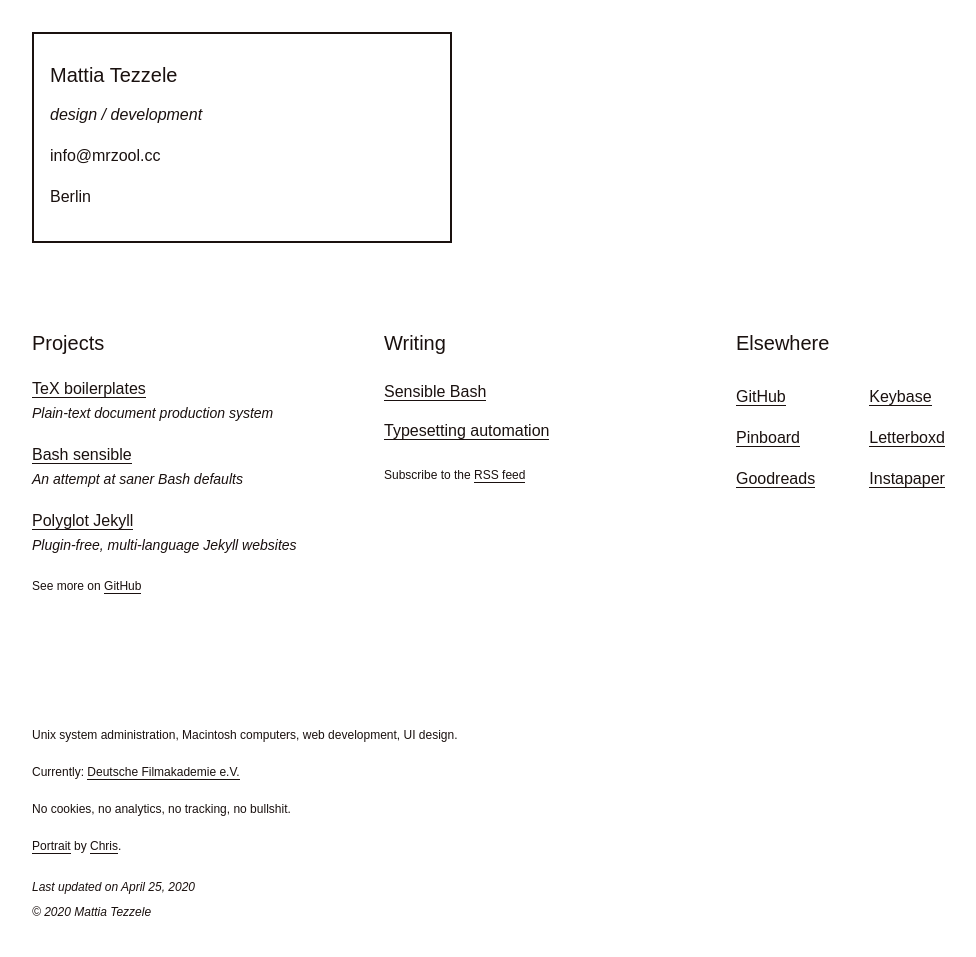
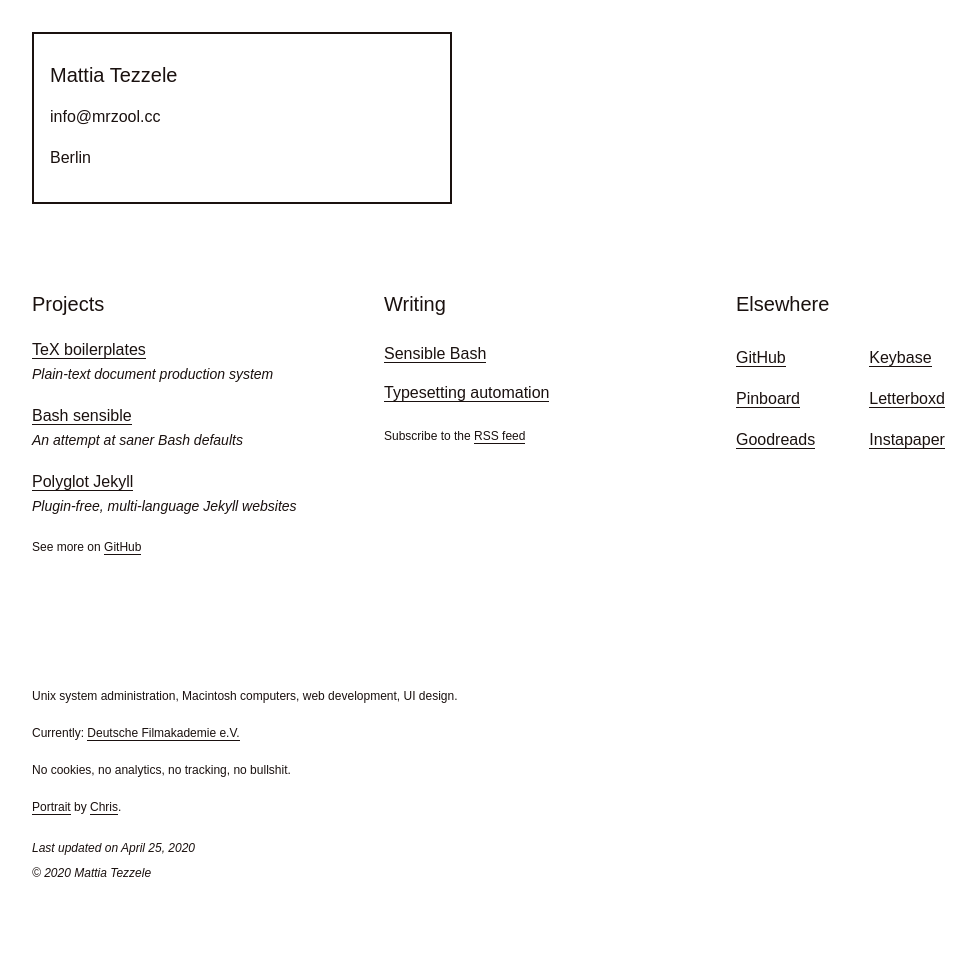
Before and after one commit to mrzool/mrzool.github.io, a Jekyll site: the page built from index.md, in a window 1280 px wide. Shown: the whole page, without its empty margins (0-976 px from the left). Built offline with Jekyll 4.4.1, drawn with Linux system fonts in a browser that asks for light colours; after the commit the page ends 918 px from its top, so only the background shows below that.

Commit message:
no subtitle

```diff
--- a/_layouts/home.html
+++ b/_layouts/home.html
@@ -7,7 +7,7 @@
 
         <header class="max-width-1 px2 py2 mb4 border">
           <h1 class="h3 normal">{{ page.title }}</h1>
-          <h2 class="h4 normal"><i>{{ page.subtitle }}</i></h2>
+          {% comment %} <h2 class="h4 normal"><i>{{ page.subtitle }}</i></h2> {% endcomment %}
           <p>{{ page.email }}</p>
           <p>{{ page.place }}</p>
         </header>
```
Also changed, not shown: index.md (+1 -1 lines).
